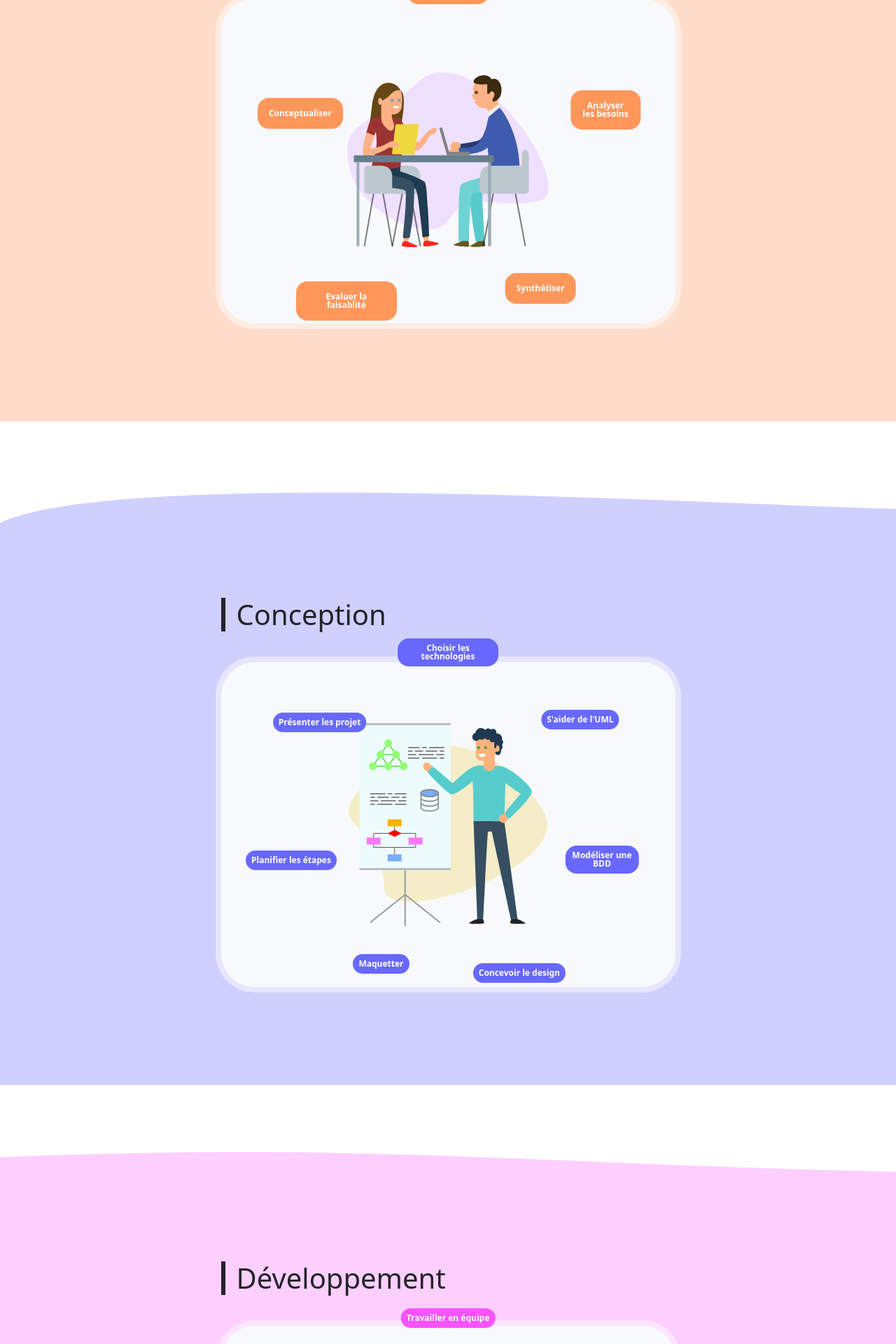
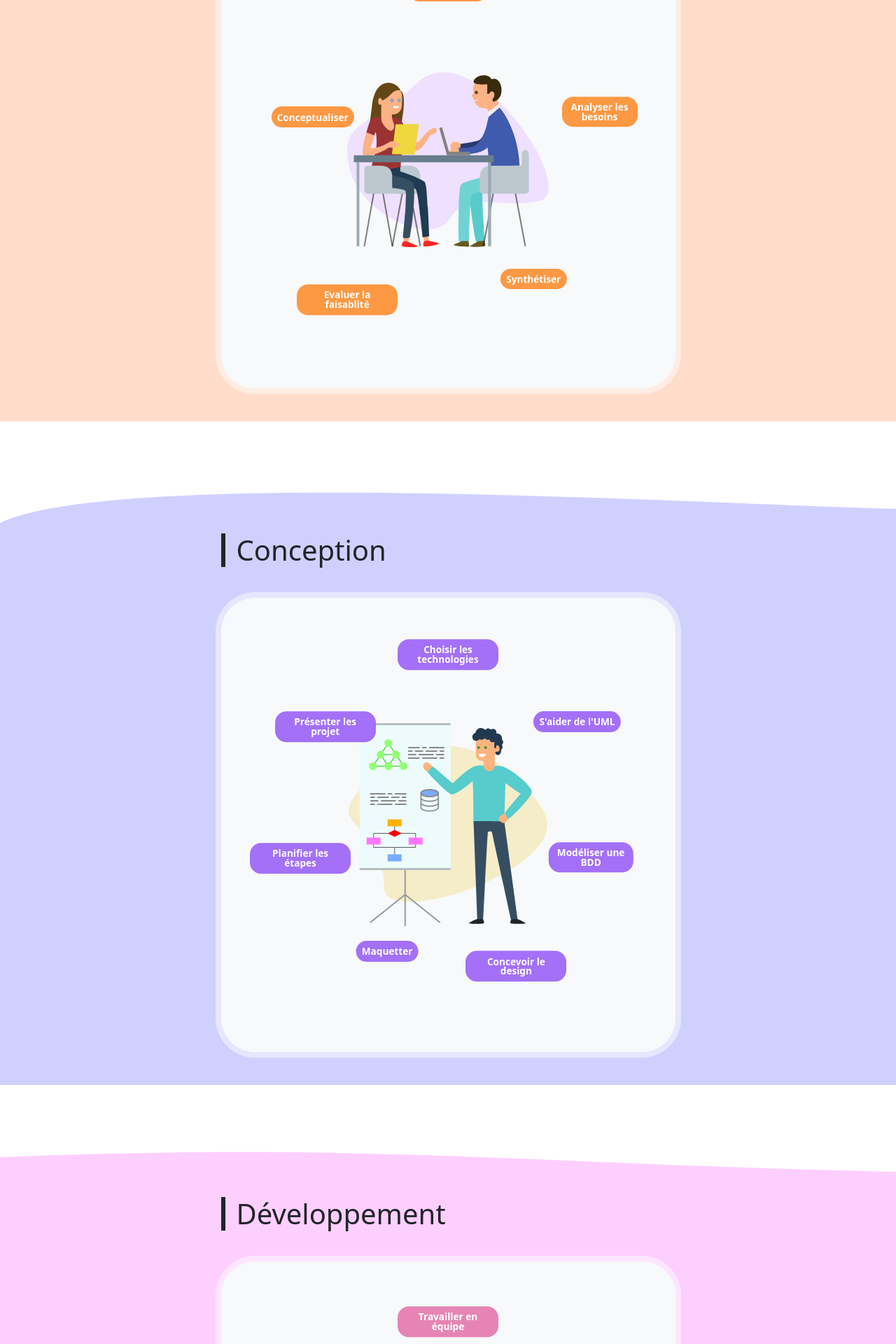
Before and after one commit to samier-fabien/samier_fabien_cv, a React (Vite) app: page /competences in a window 1280 px wide. Shown: the part 780-2700 px from the top of the page at 70% size. Built offline with nearby package versions, Linux system fonts and the light colour scheme.

Commit message:
Skills: meilleure gestion des dimensions du conteneur+meilleure gestion des appareils mobiles+renommage css

```diff
--- a/src/components/radialTextDisplay/RadialTextDisplay.jsx
+++ b/src/components/radialTextDisplay/RadialTextDisplay.jsx
@@ -1,18 +1,30 @@
 import React, { useEffect, useState, useRef } from "react";
 import RadialTextElement from "../radialTextDisplay/RadialTextElement";
 import "../../css/radialTextDisplay.css";
-
+/**
+ * Displays a container in wich are placed textElements on the perimeter of a circle (whose center is the container center). The elements are arranged at regular angles according to their number. First angle can be changed. A radius variation can be applied.
+ * @param {ParamDataTypeHere} parameterNameHere - Brief description of the parameter here. Note: For other notations of data types, please refer to JSDocs: DataTypes command.
+ * @param {array[string...]} textElements -
+ * @param {Number} firstTextAngleInRadians - First angle in radian where the first textElement is going to be shown. Default Math.PI / 2,
+ * @param {Number} menuRadius - Radius of the perimeter on which the elements are arranged. Default 200
+ * @param {Number, array[Number, Number, Number, Number]} menuRadiusVariation - Random variation of the radius for each element. If number, constant variation. If an array of four integers [minWidth, maxWidth, minVariation, maxVariation], then the variation will be equal to miniVariation below miniWidth, equal to maxVariation above maxWidth, or a variation between mini and maxi proportional to the parentRef.current.offsetWidth.
+ * @param {string} elementClasses - CSS classes added to each textElement
+ * @param {string} containerClasses - CSS classes added to container
+ * @param {useRef} parentRef
+ */
 export default function RadialTextDisplay({
   textElements = [],
   firstTextAngleInRadians = Math.PI / 2,
   menuRadius = 200,
-  menuRadiusVariation = 0,
+  menuRadiusVariation = 0, // [largeurMini, largeurMaxi, variationMini, variationMaxi]
   elementClasses = "",
   containerClasses = "",
   parentRef,
 }) {
   const [elements, setElements] = useState(null);
   const containerRef = useRef(null);
+  const [minHeight, setMinHeight] = useState(0); // Stocke la hauteur minimale
+  const [trueContainerHeight, setTrueContainerHeight] = useState(0);
 
   useEffect(() => {
     if (parentRef && parentRef.current) {
@@ -58,25 +70,67 @@ export default function RadialTextDisplay({
   }, [parentRef]);
 
   function handleResize() {
+    if (containerRef.current) {
+      setMinHeight(containerRef.current.offsetWidth);
+      setTrueContainerHeight(containerRef.current.offsetWidth - convertRemToPx(1));
+    }
+
     if (parentRef && parentRef.current) {
+      const parentWidth = parentRef.current.offsetWidth;
       const remValue = convertRemToPx(9);
       const width = remValue + menuRadius * 2;
-      if (width > parentRef.current.offsetWidth) {
-        createElements((parentRef.current.offsetWidth - remValue) / 2);
+      let radiusVariation = null;
+
+      if (typeof menuRadiusVariation === "number") {
+        radiusVariation = menuRadiusVariation;
+      } else if (Array.isArray(menuRadiusVariation)) {
+        if (menuRadiusVariation) {
+          if (menuRadiusVariation.length === 4) {
+            // Vérifie si les entrées du tableau sont des integer
+            if (menuRadiusVariation.every((x) => Number.isInteger(x) === true)) {
+              let minWidth = menuRadiusVariation[0];
+              let maxWidth = menuRadiusVariation[1];
+              let minVariation = menuRadiusVariation[2];
+              let maxVariation = menuRadiusVariation[3];
+              if (parentWidth < minWidth) {
+                radiusVariation = minVariation;
+              } else if (parentWidth >= minWidth && parentWidth <= maxWidth) {
+                // Si minVariation < maxVariation,
+                // radiusVariation = minVariation + variation totale / rapport de plage de contrôle sur largeur du conteneur parent
+                // Sinon,
+                // radiusVariation = minVariation - variation totale / rapport de plage de contrôle sur largeur du conteneur parent
+                radiusVariation =
+                  minVariation < maxVariation
+                    ? minVariation +
+                      (Math.abs(minVariation) + Math.abs(maxVariation)) /
+                        ((maxWidth - minWidth) / (parentWidth - minWidth))
+                    : minVariation -
+                      (Math.abs(minVariation) + Math.abs(maxVariation)) /
+                        ((maxWidth - minWidth) / (parentWidth - minWidth));
+              } else {
+                radiusVariation = maxVariation;
+              }
+            }
+          }
+        }
+      }
+
+      if (width > parentWidth) {
+        createElements((parentWidth - remValue) / 2, radiusVariation);
       } else {
-        createElements(menuRadius);
+        createElements(menuRadius, radiusVariation);
       }
     }
   }
 
-  function createElements(newRadius) {
+  function createElements(newRadius, radiusVariation) {
     const elementsNumber = textElements.length;
     if (elementsNumber > 0) {
       const angleBetweenTextElements = (2 * Math.PI) / elementsNumber;
 
       const newElements = textElements.map((element, index) => {
         let elementAngle = firstTextAngleInRadians - index * angleBetweenTextElements;
-        let elementRadius = newRadius + Math.random() * menuRadiusVariation;
+        let elementRadius = newRadius + Math.random() * radiusVariation;
         let x = elementRadius * Math.cos(elementAngle);
         let y = elementRadius * Math.sin(elementAngle);
         let cssClasses = `${elementClasses} radial-text-hidden`;
@@ -89,9 +143,9 @@ export default function RadialTextDisplay({
   }
 
   function displayElements() {
-    const biloute = containerRef.current.querySelectorAll("span");
+    const spans = containerRef.current.querySelectorAll("span");
 
-    biloute.forEach((element, index) => {
+    spans.forEach((element, index) => {
       setTimeout(() => {
         if (element.classList.contains("radial-text-hidden")) {
           element.classList.remove("radial-text-hidden");
@@ -106,8 +160,15 @@ export default function RadialTextDisplay({
   }
 
   return (
-    <div ref={containerRef} className="radial-text-first-container">
-      <div className={`radial-text-true-container ${containerClasses}`}>
+    <div
+      ref={containerRef}
+      className="radial-text-first-container"
+      style={{ height: `${minHeight}px` }} // Utilise la hauteur calculée
+    >
+      <div
+        className={`radial-text-true-container ${containerClasses}`}
+        style={{ height: `${trueContainerHeight}px` }}
+      >
         {elements
           ? elements.map((element, index) => (
               <RadialTextElement
--- a/src/css/radialTextDisplay.css
+++ b/src/css/radialTextDisplay.css
@@ -13,7 +13,6 @@
 .radial-text-first-container {
   position: relative;
   width: 100%;
-  height: 60vh;
   background-color: rgba(255, 255, 255, 0.457);
   border-radius: 3.5rem;
 }
@@ -23,6 +22,5 @@
   top: 0.5rem;
   left: 0.5rem;
   width: calc(100% - 1rem);
-  height: calc(60vh - 1rem);
   background-color: rgba(255, 255, 255, 0.5);
 }
--- a/src/css/skills.css
+++ b/src/css/skills.css
@@ -1,65 +1,5 @@
 .parallax-container {
   height: 100vh;
-}
-
-.bg-color-parallax-1 {
-  background-color: rgb(255, 221, 202);
-}
-
-.bg-color-parallax-2 {
-  background-color: rgb(208, 208, 255);
-}
-
-.bg-color-parallax-3 {
-  background-color: rgb(253, 207, 255);
-}
-
-.bg-image-parallax-1 {
-  background-image: url("../assets/vectors/etapes-projet_entretien.svg");
-  background-position: center;
-  background-repeat: no-repeat;
-  background-size: 300px;
-  border-radius: 3rem;
-}
-
-.bg-image-parallax-2 {
-  background-image: url("../assets/vectors/etapes-projet_conception.svg");
-  background-position: center;
-  background-repeat: no-repeat;
-  background-size: 300px;
-  border-radius: 3rem;
-}
-
-.bg-image-parallax-3 {
-  background-image: url("../assets/vectors/etapes-projet_dev.svg");
-  background-position: center;
-  background-repeat: no-repeat;
-  background-size: 300px;
-  border-radius: 3rem;
-}
-
-.bg-color-badge-1 {
-  background-color: rgb(255, 151, 91);
-}
-
-.bg-color-badge-2 {
-  background-color: rgb(104, 104, 255);
-}
-
-.bg-color-badge-3 {
-  background-color: rgb(249, 82, 255);
-}
-
-.transition-background-1 {
-  background-color: rgb(255, 221, 202);
-}
-
-.transition-background-2 {
-  background-color: rgb(208, 208, 255);
-}
-
-.transition-background-3 {
-  background-color: rgb(253, 207, 255);
 }
 
 .parallax-title {
@@ -69,3 +9,81 @@
   border-left: 0.4rem solid;
   padding-left: 1rem;
 }
+
+.parallax-bg-image {
+  background-position: center;
+  background-repeat: no-repeat;
+  background-size: 300px;
+  border-radius: 3rem;
+}
+
+@media (max-width: 768px) and (min-width: 576px) {
+  .parallax-image-resize {
+    background-size: 260px;
+  }
+}
+@media (max-width: 576px) and (min-width: 450px) {
+  .parallax-image-resize {
+    background-size: 220px;
+  }
+}
+@media (max-width: 450px) {
+  .parallax-image-resize {
+    background-size: 180px;
+  }
+}
+
+@media (min-width: 768px) {
+  .radial-text {
+    padding: 0.6em !important;
+    font-size: 0.85em !important;
+  }
+}
+@media (max-width: 768px) and (min-width: 576px) {
+  .radial-text {
+    padding: 0.5em !important;
+    font-size: 0.8em !important;
+  }
+}
+@media (max-width: 576px) and (min-width: 450px) {
+  .radial-text {
+    padding: 0.5em !important;
+    font-size: 0.7em !important;
+  }
+}
+@media (max-width: 450px) and (min-width: 380px) {
+  .radial-text {
+    padding: 0.5em !important;
+    font-size: 0.6em !important;
+  }
+}
+@media (max-width: 380px) {
+  .radial-text {
+    padding: 0.4em !important;
+    font-size: 0.5em !important;
+  }
+}
+
+.parallax-bg-color-orange {
+  background-color: rgb(255, 221, 202);
+}
+
+.parallax-bg-color-purple {
+  background-color: rgb(208, 208, 255);
+}
+
+.parallax-bg-color-pink {
+  background-color: rgb(253, 207, 255);
+}
+
+.bg-image-needs {
+  background-image: url("../assets/vectors/etapes-projet_entretien.svg");
+}
+
+.bg-image-concept {
+  background-image: url("../assets/vectors/etapes-projet_conception.svg");
+}
+
+.bg-image-dev {
+  background-image: url("../assets/vectors/etapes-projet_dev.svg");
+}
--- a/src/routes/Skills.jsx
+++ b/src/routes/Skills.jsx
@@ -10,6 +10,7 @@ export default function Skills() {
   const firstParallaxColRef = useRef(null);
   const secondParallaxColRef = useRef(null);
   const thirdParallaxColRef = useRef(null);
+  const menuRadiusVariation = [320, 600, 30, -50];
 
   return (
     <>
@@ -17,13 +18,13 @@ export default function Skills() {
         <h1 className="display-4 m-0 p-0">Compétences</h1>
       </div>
       <Transition
-        transitionPathOnTop="true"
+        transitionPathOnTop={1}
         transitionShape="custom"
         transitionValues={[50, 100, 100, 349, -50, 50]}
-        transitionContainerClasses="transition-background-1"
+        transitionContainerClasses="parallax-bg-color-orange"
         transitionFillColor="#202428"
       />
-      <ParallaxContainer containerClasses="bg-color-parallax-1">
+      <ParallaxContainer containerClasses="parallax-bg-color-orange">
         <div className="col-12 col-sm-12 col-md-10 col-lg-8 col-xl-7 col-xxl-6">
           <h2 className="h1 parallax-title">Des besoins au concept</h2>
         </div>
@@ -40,9 +41,9 @@ export default function Skills() {
               "Conceptualiser",
             ]}
             menuRadius={250}
-            menuRadiusVariation={-30}
-            elementClasses="badge rounded-4 bg-color-badge-1 p-3"
-            containerClasses="bg-light bg-image-parallax-1 parallax-container-border"
+            menuRadiusVariation={menuRadiusVariation}
+            elementClasses="badge rounded-4 bg-orange-400"
+            containerClasses="bg-light parallax-image-resize parallax-bg-image bg-image-needs"
             parentRef={firstParallaxColRef}
           />
         </div>
@@ -52,7 +53,7 @@ export default function Skills() {
         transitionContainerClasses="bg-transparent"
         transitionFillColor="rgb(208, 208, 255)"
       />
-      <ParallaxContainer containerClasses="bg-color-parallax-2">
+      <ParallaxContainer containerClasses="parallax-bg-color-purple">
         <div className="col-12 col-sm-12 col-md-10 col-lg-8 col-xl-7 col-xxl-6">
           <h2 className="h1 parallax-title">Conception</h2>
         </div>
@@ -71,9 +72,9 @@ export default function Skills() {
               "Présenter les projet",
             ]}
             menuRadius={250}
-            menuRadiusVariation={-30}
-            elementClasses="badge rounded-4 bg-color-badge-2 p-2"
-            containerClasses="bg-light bg-image-parallax-2"
+            menuRadiusVariation={menuRadiusVariation}
+            elementClasses="badge rounded-4 bg-indigo-300"
+            containerClasses="bg-light parallax-image-resize parallax-bg-image bg-image-concept"
             parentRef={secondParallaxColRef}
           />
         </div>
@@ -83,7 +84,7 @@ export default function Skills() {
         transitionContainerClasses="bg-transparent"
         transitionFillColor="rgb(253, 207, 255)"
       />
-      <ParallaxContainer containerClasses="bg-color-parallax-3">
+      <ParallaxContainer containerClasses="parallax-bg-color-pink">
         <div className="col-12 col-sm-12 col-md-10 col-lg-8 col-xl-7 col-xxl-6">
           <h2 className="h1 parallax-title">Développement</h2>
         </div>
@@ -94,18 +95,18 @@ export default function Skills() {
           <RadialTextDisplay
             textElements={[
               "Travailler en équipe",
-              "Appliquer les méthodes agile/scrum",
-              "Conteneuriser ses applications",
-              "Réaliser des test unitaires",
+              "Contexte agile",
+              "Conteneurisation",
+              "Tests unitaires",
               "Versionner son code",
-              "Ecrire un code propre et facile",
-              "S'adapter au impondérables",
+              "Ecrire un code propre",
+              "Savoir d'adapter",
               "Documenter son code",
             ]}
             menuRadius={250}
-            menuRadiusVariation={-30}
-            elementClasses="badge rounded-4 bg-color-badge-3 p-2"
-            containerClasses="bg-light bg-image-parallax-3"
+            menuRadiusVariation={menuRadiusVariation}
+            elementClasses="badge rounded-4 bg-pink-300"
+            containerClasses="bg-light parallax-image-resize parallax-bg-image bg-image-dev"
             parentRef={thirdParallaxColRef}
           />
         </div>
```
